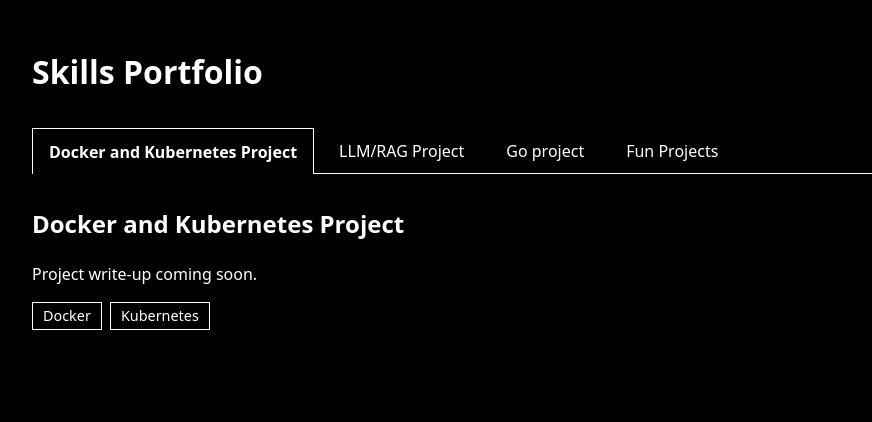
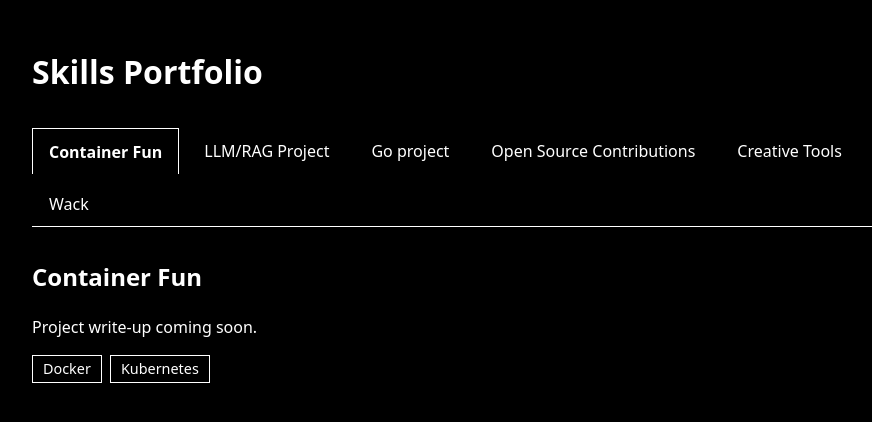
Before and after one commit to harrir11/Skills_Portfolio, a React (Vite) app: page / in a window 1280 px wide. Shown: the top 422 px of the page, without its empty margins (182-1054 px from the left). Built offline with nearby package versions, Linux system fonts and the light colour scheme.

Commit message:
Update App.tsx

```diff
--- a/src/App.tsx
+++ b/src/App.tsx
@@ -9,8 +9,8 @@ type Project = {
 
 const projects: Project[] = [
   {
-    id: "docker-kubernetes",
-    label: "Docker and Kubernetes Project",
+    id: "container-fun",
+    label: "Container Fun",
     summary: "Project write-up coming soon.",
     stack: ["Docker", "Kubernetes"],
   },
@@ -27,9 +27,21 @@ const projects: Project[] = [
     stack: ["Go"],
   },
   {
-    id: "fun",
-    label: "Fun Projects",
-    summary: "Project write-ups coming soon.",
+    id: "open-source",
+    label: "Open Source Contributions",
+    summary: "Contributions coming soon.",
+    stack: [],
+  },
+  {
+    id: "creative-tools",
+    label: "Creative Tools",
+    summary: "Video editing, Adobe and other creative work coming soon.",
+    stack: ["Video editing", "Adobe"],
+  },
+  {
+    id: "wack",
+    label: "Wack",
+    summary: "Miscellaneous fun designs coming soon.",
     stack: [],
   },
 ];
```
